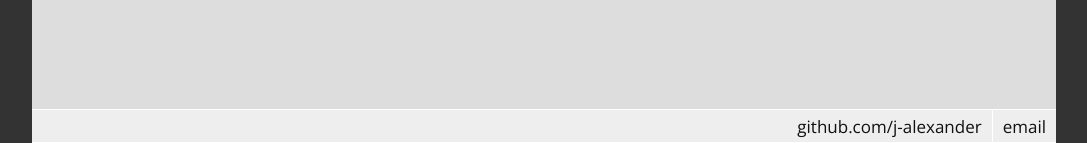
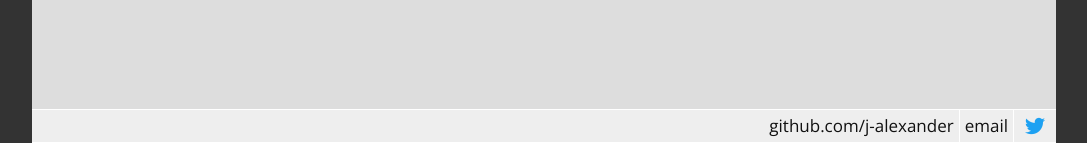
Before and after one commit to j-alexander/j-alexander.github.io, a Jekyll site: the page built from index.html, in a window 1280 px wide. Shown: the part 757-900 px from the top of the page, without its empty margins (96-1183 px from the left). Built offline with Jekyll 4.4.1, drawn with Linux system fonts in a browser that asks for light colours; some web fonts are replaced.

Commit message:
add twitter profile icon

```diff
--- a/_layouts/default.html
+++ b/_layouts/default.html
@@ -41,6 +41,7 @@
 		</div><!-- /.container -->
 		<footer id="bottom">
     		<ul>
+                <li><a href="https://twitter.com/eldaaran"><img src="/twitter.png" /></a></li>
         		<li><a href="mailto:jleaver@alumni.uwo.ca">email</a></li>
         		<li><a href="https://github.com/j-alexander">github.com/j-alexander</a></li>
 			</ul>
--- a/css/main.css
+++ b/css/main.css
@@ -92,17 +92,22 @@ footer ul li {
 	height: 100%;
 	float: right;
 	border-left: 1px solid #fff;
+    line-height: 32px;
+    padding-left: 5px;
+    padding-right: 5px;
+}
+footer ul li img {
+    height: 32px;
+    width: auto;
 }
 footer ul li a {
-    display: inline-block;
     color: #111;
     text-align: center;
-    padding: 5px 10px;
     text-decoration: none;
     transition: 0.3s;
     font-size: 17px;
 }
-footer ul li a:hover {
+footer ul li:hover {
 	background-color: #bbb;
 }
 footer ul li.icon {
```
Also changed, not shown: twitter.png (added).
